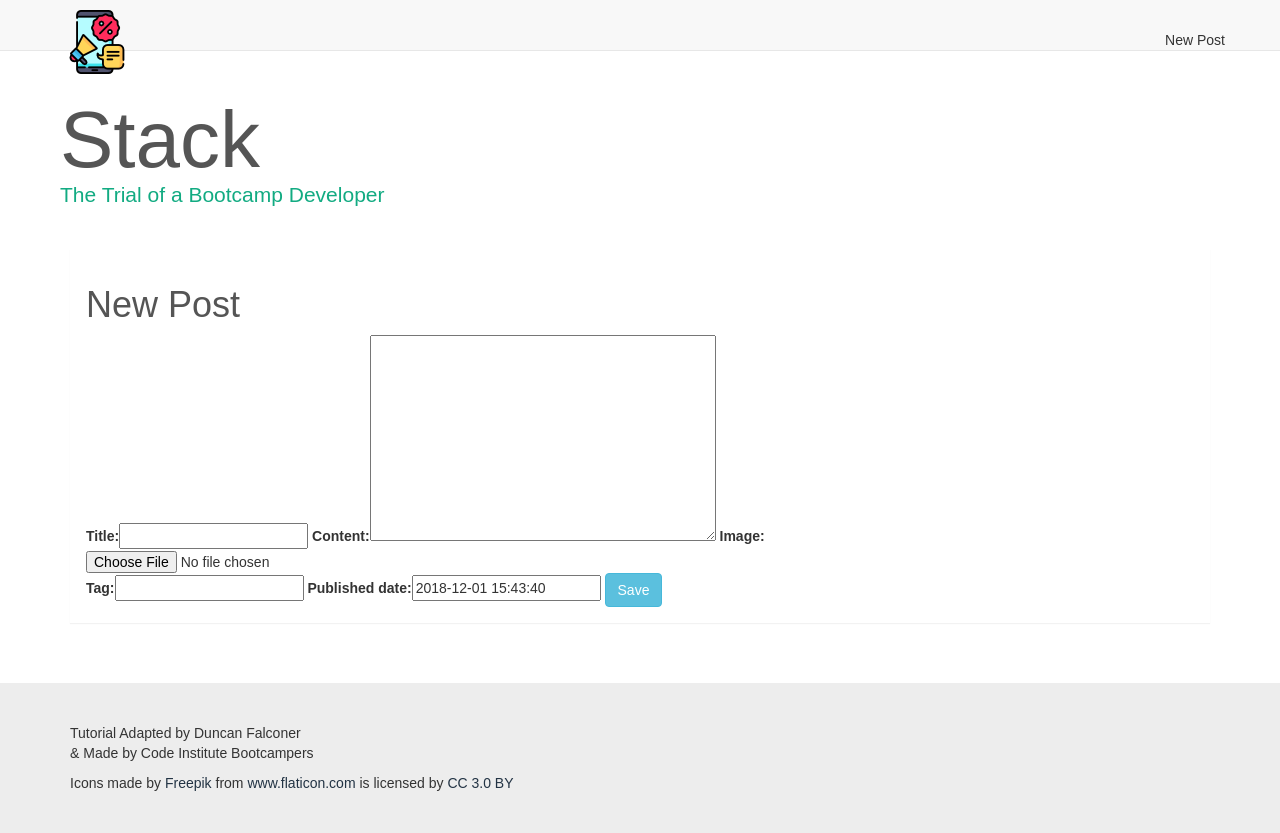
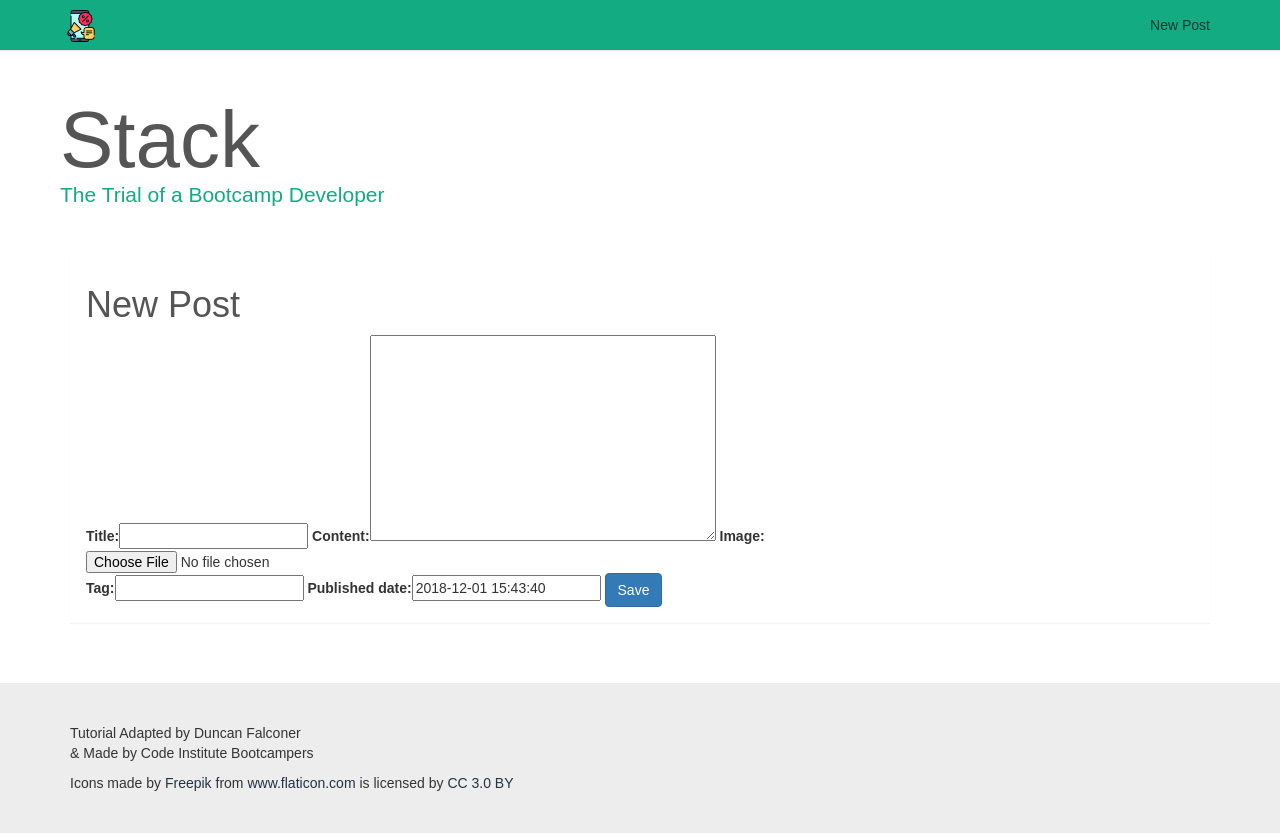
Before and after one commit to ddeveloper72/Dhjango-Blog, a Django app: a page that uses templates/base.html in a window 1280 px wide. Run offline with Django 3.2, Linux system fonts and the light colour scheme; some libraries are stand-ins or nearby versions.

Commit message:
Updated hml styling and requirements.txt

```diff
--- a/posts/templates/blogpostform.html
+++ b/posts/templates/blogpostform.html
@@ -5,7 +5,7 @@
     <form method="POST" enctype="multipart/form-data">
         {% csrf_token %}
         {{ form | as_bootstrap }}
-        <button class="btn btn-info" type="submit">Save</button>
+        <button class="btn btn-primary" type="submit">Save</button>
     </form>
 
 {% endblock content %}
--- a/static/css/custom.css
+++ b/static/css/custom.css
@@ -35,15 +35,28 @@ h1, h1 a {
     min-height: 127px;
 }
 
-.navbar.affix {
+.navbar .affix {
     position: fixed;
     top: 0;
     width: 100%;
 }
 
-.navbar-brand{
+.navbar-brand {
     padding: 10px 10px;
 }
+
+.navbar-default{
+    background-color: #12AB82;
+}
+
+.navbar-default .navbar-nav>li>a {
+    color: #090b19b8;
+}
+
+.navbar-default .navbar-nav>li>a:hover {
+    color: #2f2f2f;
+}
+
 
 #logo {
     color: #12AB82;
--- a/templates/base.html
+++ b/templates/base.html
@@ -23,7 +23,7 @@
             <div class="container">
               <!-- Brand and toggle get grouped for better mobile display -->
             <div class="navbar-header">
-              <button type="button" class="navbar-toggle collapsed" data-toggle="collapse" data-target="#bs-example-navbar-collapse-1" aria-expanded="false">
+              <button type="button" class="navbar-toggle collapsed" data-toggle="collapse" data-target="#navbar" aria-expanded="false" aria-controls="navbar">
                 <span class="sr-only">Toggle navigation</span>
                 <span class="icon-bar"></span>
                 <span class="icon-bar"></span>
@@ -31,9 +31,9 @@
               </button>
               <a class="navbar-brand" href="{% url 'get_posts' %}"><img src="/media/img/logo.png"/></a>
             </div>
-            <div id="navbar" class="navbar-collapse collapse">
+            <div id="navbar logo" class="navbar-collapse collapse">
                 <ul class="nav navbar-nav navbar-right">
-                    <li><a href="{% url 'new_post' %}"></a>New Post</li>
+                    <li><a href="{% url 'new_post' %}">New Post</a></li>
                 </ul>
             </div>
         </div>
```
Also changed, not shown: .travis.yml, README.md, media/img/logo.png.
